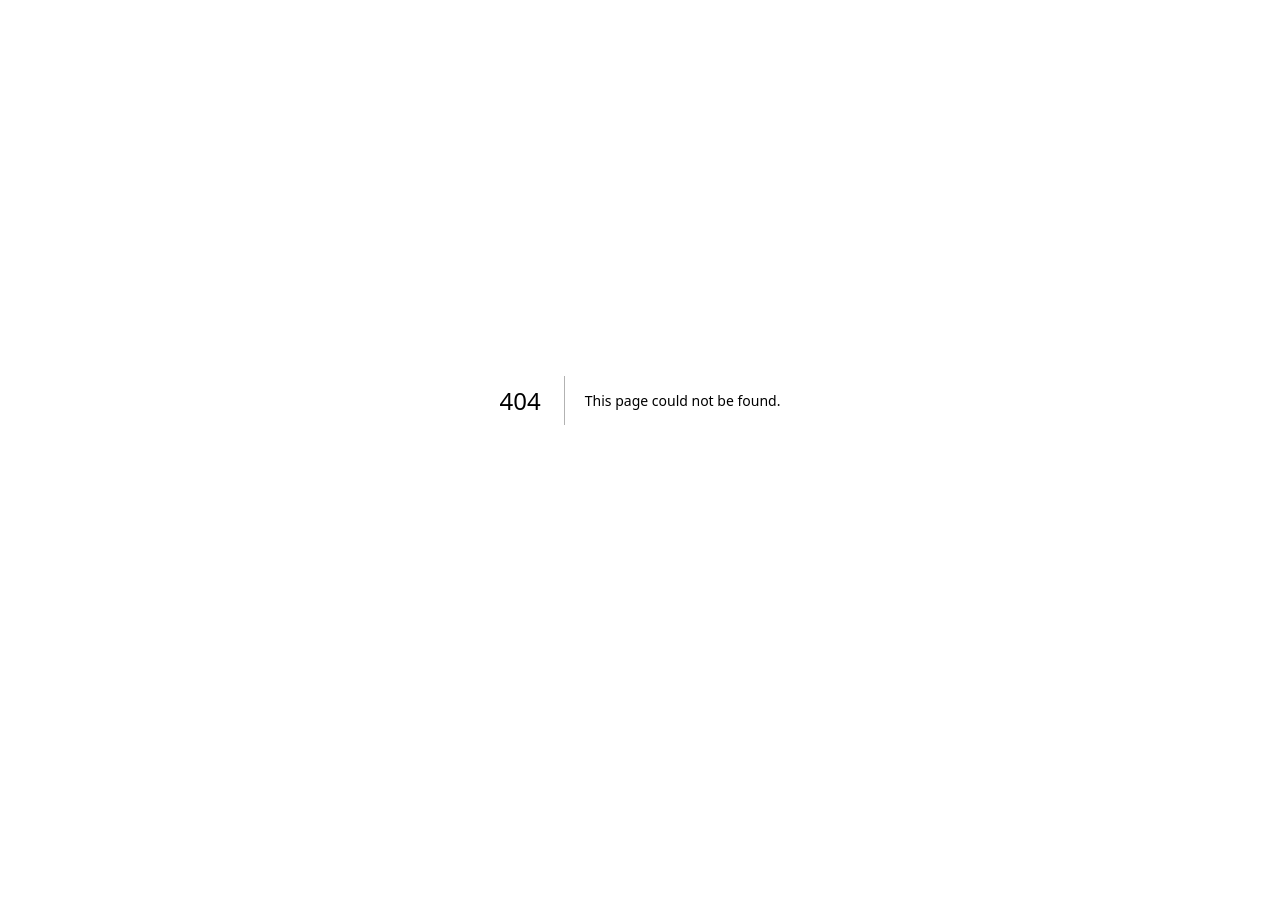
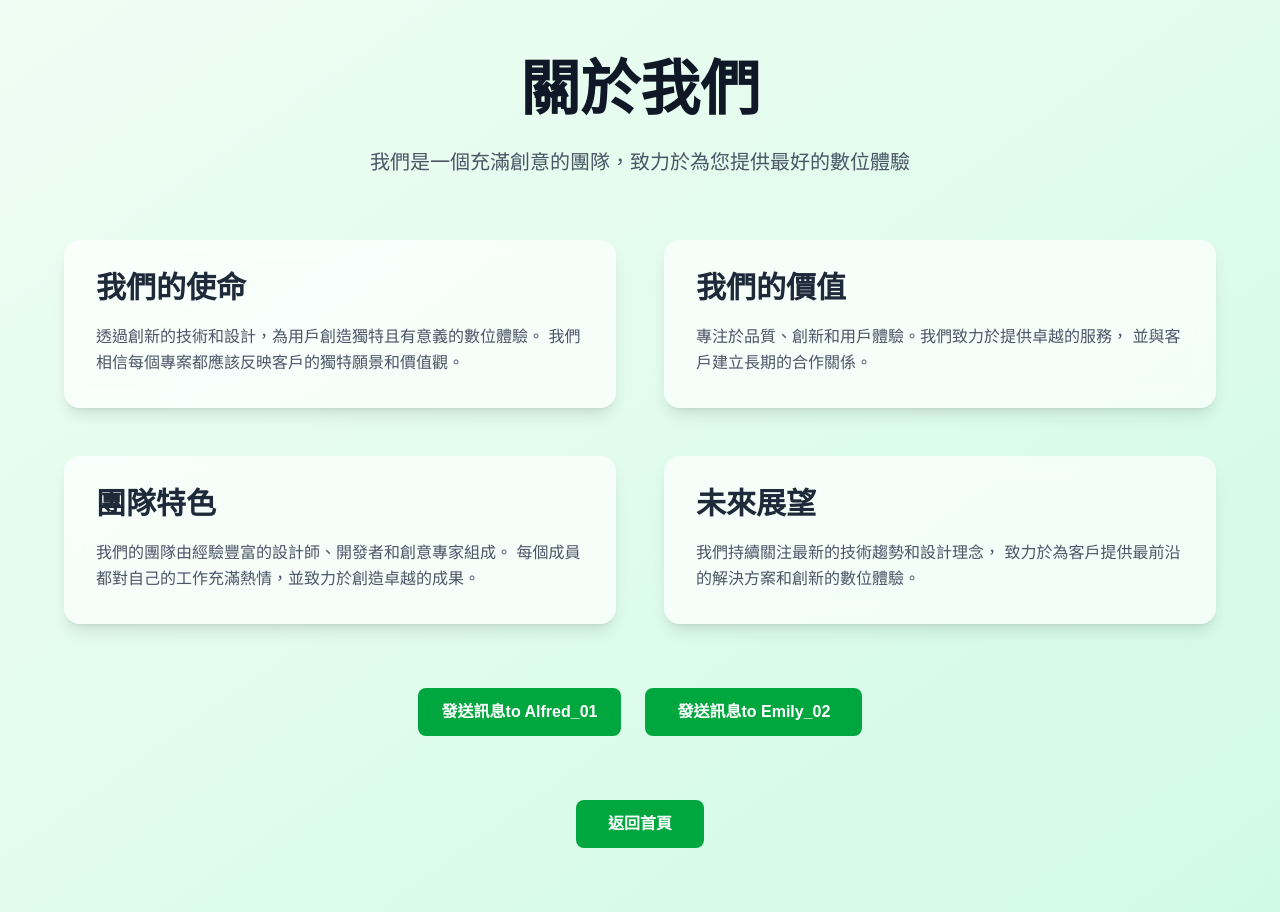
Before and after one commit to alfredhuang426/data-mining-2, a Next.js app: page /Alfred_01/about in a window 1280 px wide. Before the commit this address had no page. Before the commit the page ends 800 px from the top, so only its background shows below. Built offline with nearby package versions, Linux system fonts and the light colour scheme.

Commit message:
update folder

```diff
--- a/src/app/about/page.tsx
+++ b/src/app/[hotelName]/about/page.tsx
@@ -1,6 +1,15 @@
+'use client';
 import Link from 'next/link';
+import { event } from '@/lib/gtag';
 
 export default function About() {
+  const handleButtonClick = (buttonName: string) => {
+    event({
+      action: 'button_click',
+      category: 'engagement',
+      label: `about_${buttonName}`,
+    });
+  };
   return (
     <div className="min-h-screen bg-gradient-to-br from-green-50 to-emerald-100">
       <div className="container mx-auto px-6 py-16">
@@ -55,6 +64,22 @@ export default function About() {
           </div>
         </div>
 
+        <div className='flex justify-center space-x-6 my-16'>
+          <button
+            onClick={() => handleButtonClick('Alfred_01')}
+            className="inline-block bg-green-600 hover:bg-green-700 text-white font-semibold py-3 px-6 rounded-lg transition-colors duration-200"
+          >
+            發送訊息to Alfred_01
+          </button>
+
+          <button
+            className="inline-block bg-green-600 hover:bg-green-700 text-white font-semibold py-3 px-8 rounded-lg transition-colors duration-200"
+            onClick={() => handleButtonClick('Emily_02')}
+          >
+            發送訊息to Emily_02
+          </button>
+        </div>
+
         <div className="text-center mt-16">
           <Link
             href="/"
--- a/src/app/page.tsx
+++ b/src/app/page.tsx
@@ -23,13 +23,13 @@ export default function Home() {
         {/* 導航連結 */}
         <div className="flex justify-center space-x-6">
           <Link
-            href="/about"
+            href="/Alfred_01/about"
             className="text-blue-600 hover:text-blue-800 font-semibold transition-colors duration-200"
           >
             關於我們
           </Link>
           <Link
-            href="/contact"
+            href="/Emily_02/contact"
             className="text-blue-600 hover:text-blue-800 font-semibold transition-colors duration-200"
           >
             聯絡我們
```
Also changed, not shown: src/app/[hotelName]/contact/page.tsx (renamed from src/app/contact/page.tsx).
